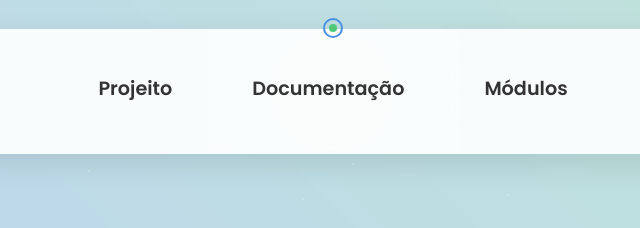
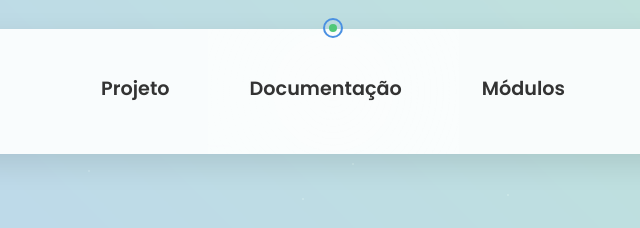
Before and after one commit to sofiaamosqueraa/PYTHON, a plain HTML site: page templates/home.html in a window 1280 px wide. Shown: the part 372-600 px from the top of the page, 307-947 px from the left. Drawn offline with Linux system fonts and the light colour scheme.

Commit message:
projeto finish

```diff
--- a/templates/home.html
+++ b/templates/home.html
@@ -307,7 +307,7 @@
         <h1>Bem-vindo ao Projeto</h1>
         <nav>
             <ul>
-                <li><a href="/projeito">Projeito</a></li>
+                <li><a href="/projeito">Projeto</a></li>
                 <li><a href="/documentacao">Documentação</a></li>
                 <li><a href="/modulos">Módulos</a></li>
 
```
